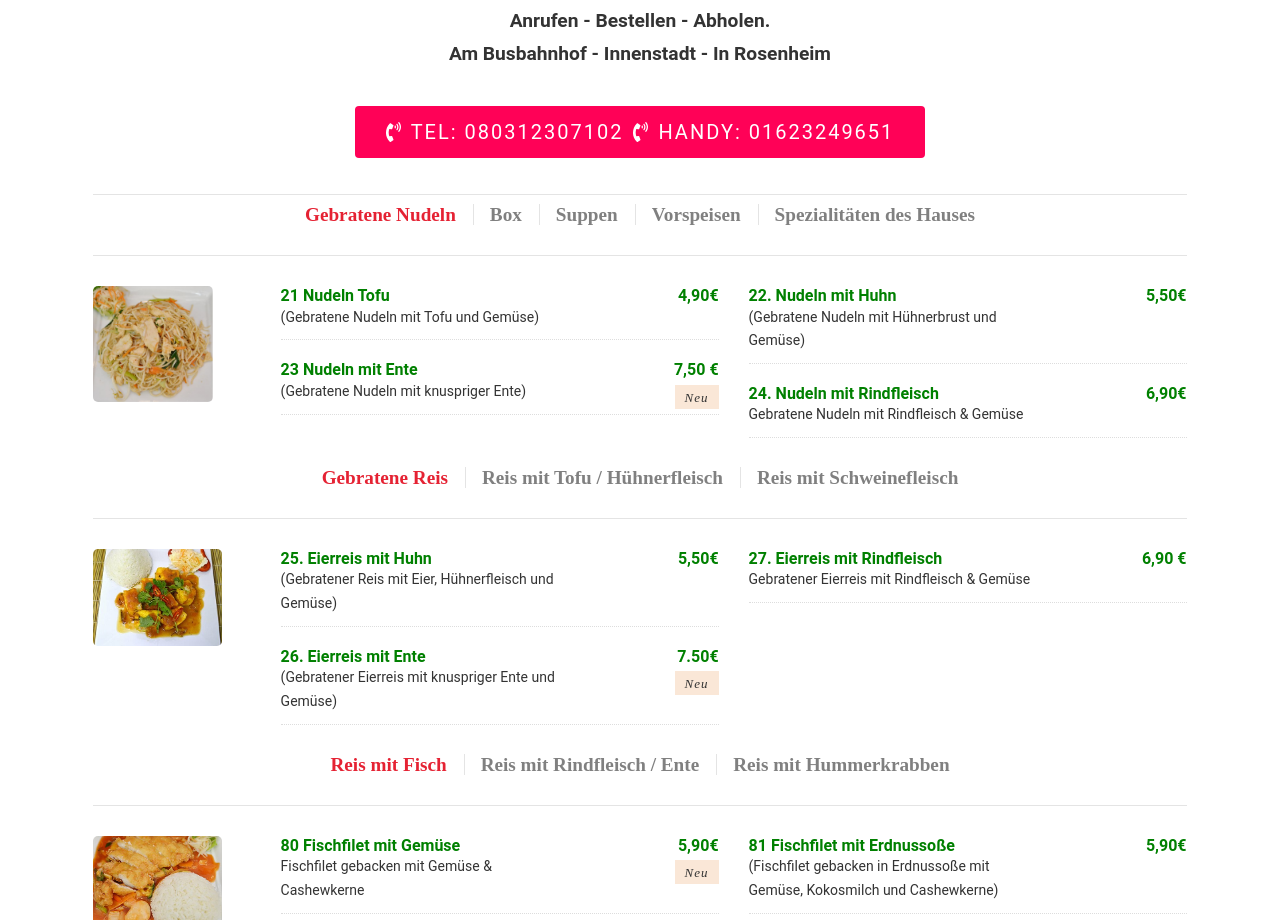
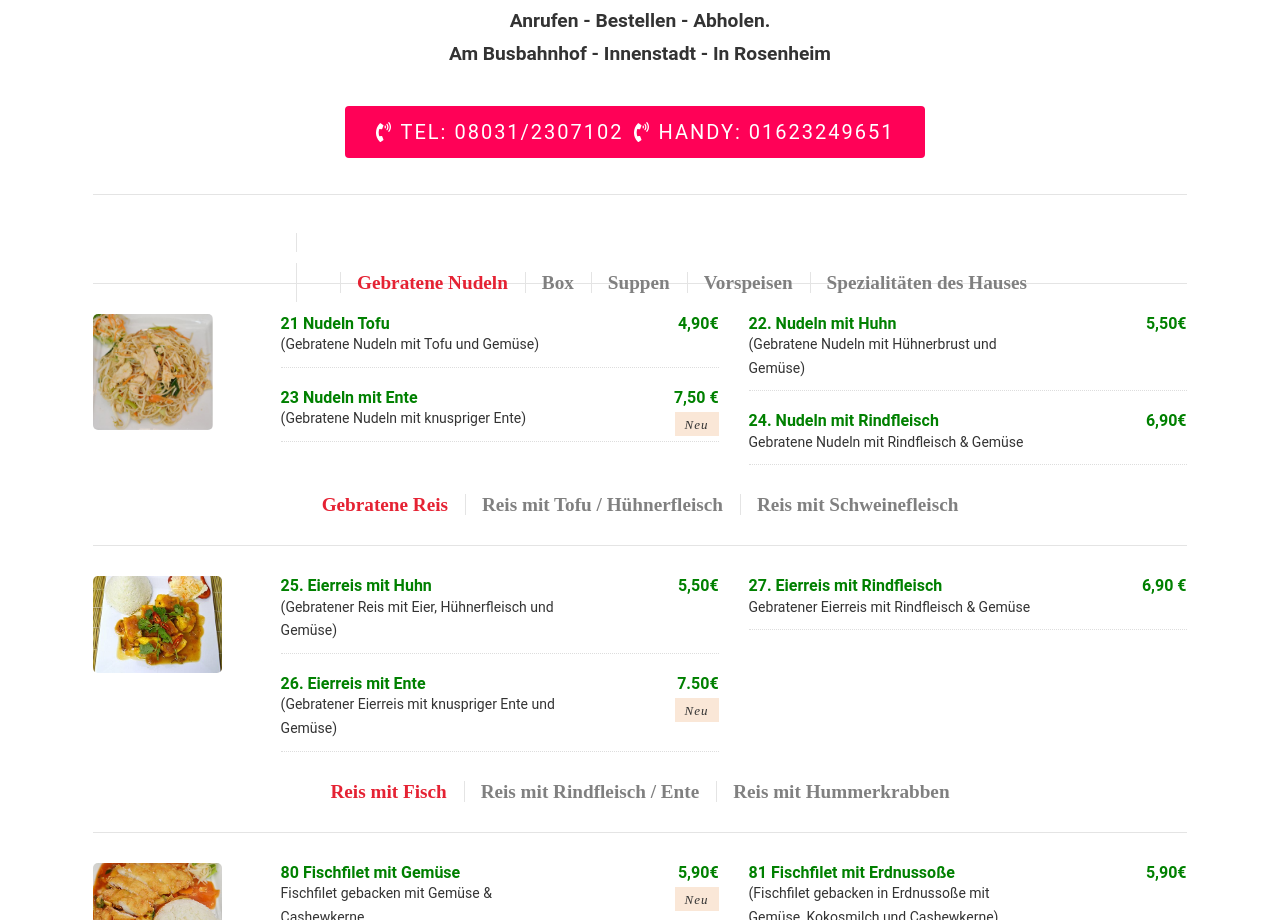
Before and after one commit to ruthpamen/phoviet, a plain HTML site: page index.html in a window 1280 px wide. Shown: the part 908-1828 px from the top of the page. Drawn offline with nearby package versions, Linux system fonts and the light colour scheme.

Commit message:
Update index.html

```diff
--- a/index.html
+++ b/index.html
@@ -104,10 +104,9 @@
 					<strong> Anrufen - Bestellen - Abholen.<br>
 				Am Busbahnhof - Innenstadt - In Rosenheim
 				</strong></p>
-				<p style="font-size : 20px"class="btn" ><i class="fas fa-phone-volume"></i><span style="margin-left: 10px;color: #fff !important; text-decoration: none!important;">Tel: 080312307102</span><i class="fas fa-phone-volume"style="margin-left: 10px;"></i><span style="margin-left: 10px;color: #fff !important;">Handy: 01623249651 </span></p>
-
-			</div>
-
+				<p style="font-size : 20px"class="btn" ><i class="fas fa-phone-volume"></i><a href="tel:+4980312307102" style="margin-left: 10px;color: #fff !important; text-decoration: none!important;">Tel: 08031/2307102</a><i class="fas fa-phone-volume"style="margin-left: 10px;"></i><a style="margin-left: 10px;color: #fff !important;">Handy: 01623249651 </span></p>
+
+			</div>
 
 		</div>
 
```
